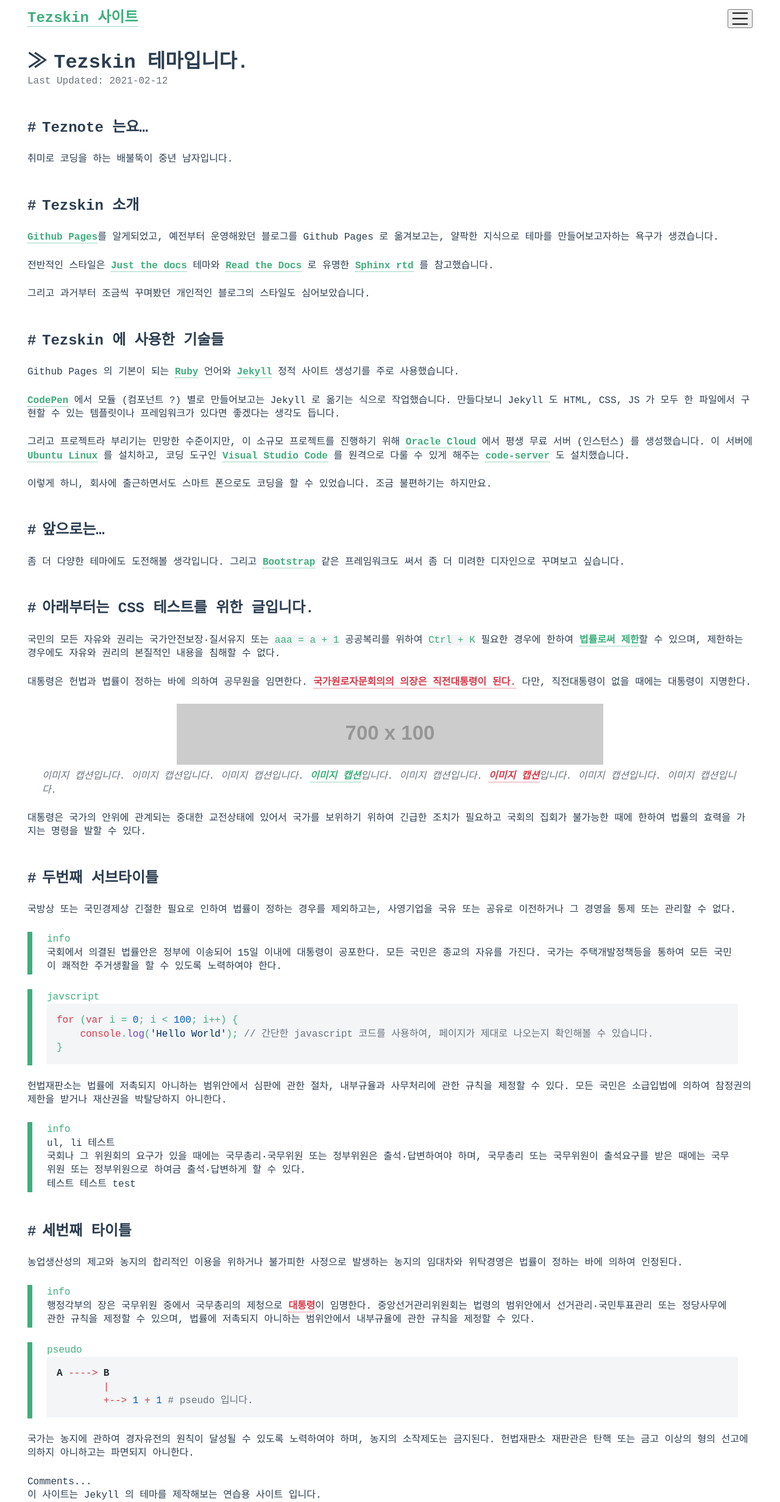
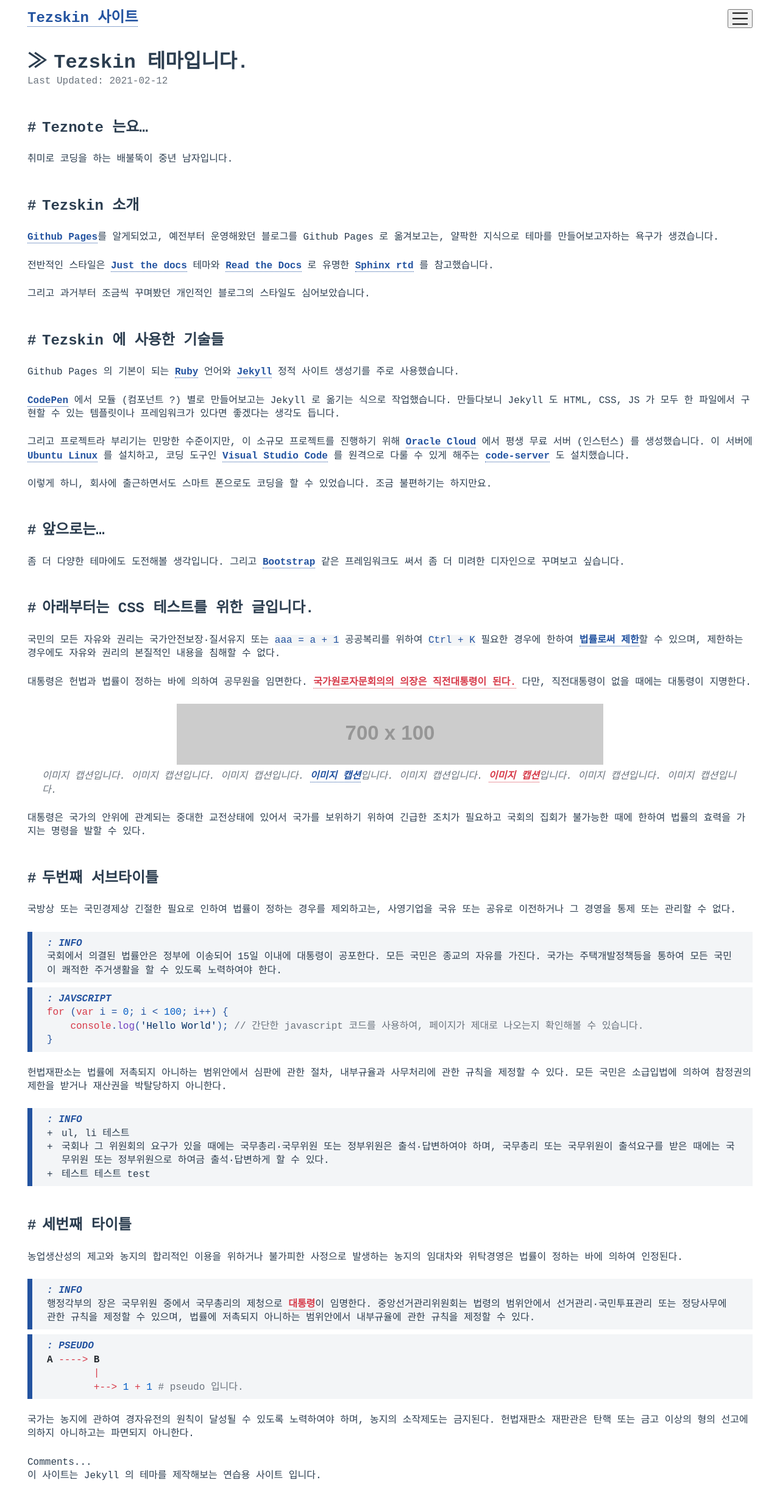
Before and after one commit to teznote/tezskin, a Jekyll site: the page built from index.md, in a window 1280 px wide. Shown: the whole page at 61% size. Built offline with Jekyll 4.4.1, drawn with Linux system fonts in a browser that asks for light colours; nearby versions of some CDN libraries; some web fonts are replaced; a style sheet for code colours, icons or effects is not loaded.

Commit message:
Update style4.scss

```diff
--- a/assets/style4.scss
+++ b/assets/style4.scss
@@ -14,7 +14,7 @@ html {
     --body-bg-color: #ffffff;
     --max-width: 1200px;
     --fixed-height: 60px;
-    --a-color: #3eaf7c;
+    --a-color: #2353a0;
     --b-color: #d73a49;
     --c-color: #6a737d;
     --box-bg-color: #f3f5f7;
@@ -143,6 +143,7 @@ a, a:link, a:visited, a:hover, a:active {
     p, pre, ul {
         margin: 1.5rem 0;
         & > code, kbd, samp {
+            padding: 0 !important;
             font-size: 1rem;
             font-weight: 400;
             color: var(--a-color);
@@ -150,15 +151,30 @@ a, a:link, a:visited, a:hover, a:active {
         }
     }
     p[class], pre, ul {
-        background-color: var(--box-bg--color);
-        padding: .1rem 1.5rem;
+        background-color: var(--box-bg-color);
+        margin: .5em 0;
+        padding: .5rem 1.5rem;
         border-left-width: .5rem;
         border-left-style: solid;
         border-color: var(--a-color);
         &:before {
-            content: attr(class);
+            content: ': ' attr(class);
             display: block;
             color: var(--a-color);
+            text-transform: uppercase;
+            font-weight: 800;
+            font-style: italic;
+        }
+    }
+    ul {
+        li {
+            margin-left: 1.5rem;
+            &:before {
+                content: "+";
+                display: inline-block;
+                width: 1.5rem;
+                margin-left: -1.5rem;
+            }
         }
     }
 }
```
